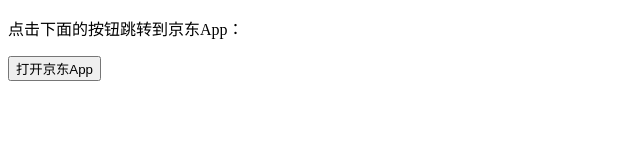
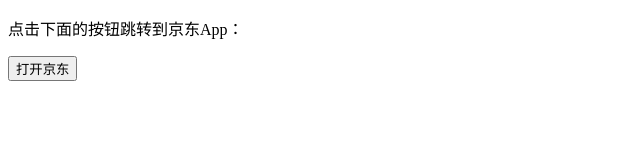
Before and after one commit to sunyuwei1688/sunyusunyuwei1688.github.io, a plain HTML site: page index.html in a window 1280 px wide. Shown: the full height of the page, 0-640 px from the left. Drawn offline with Linux system fonts and the light colour scheme.

Commit message:
Update index.html

```diff
--- a/index.html
+++ b/index.html
@@ -5,7 +5,7 @@
 </head>
 <body>
     <p>点击下面的按钮跳转到京东App：</p>
-    <button onclick="openJDApp()">打开京东App</button>
+    <button onclick="openJDApp()">打开京东</button>
 
     <script>
         function openJDApp() {
```
